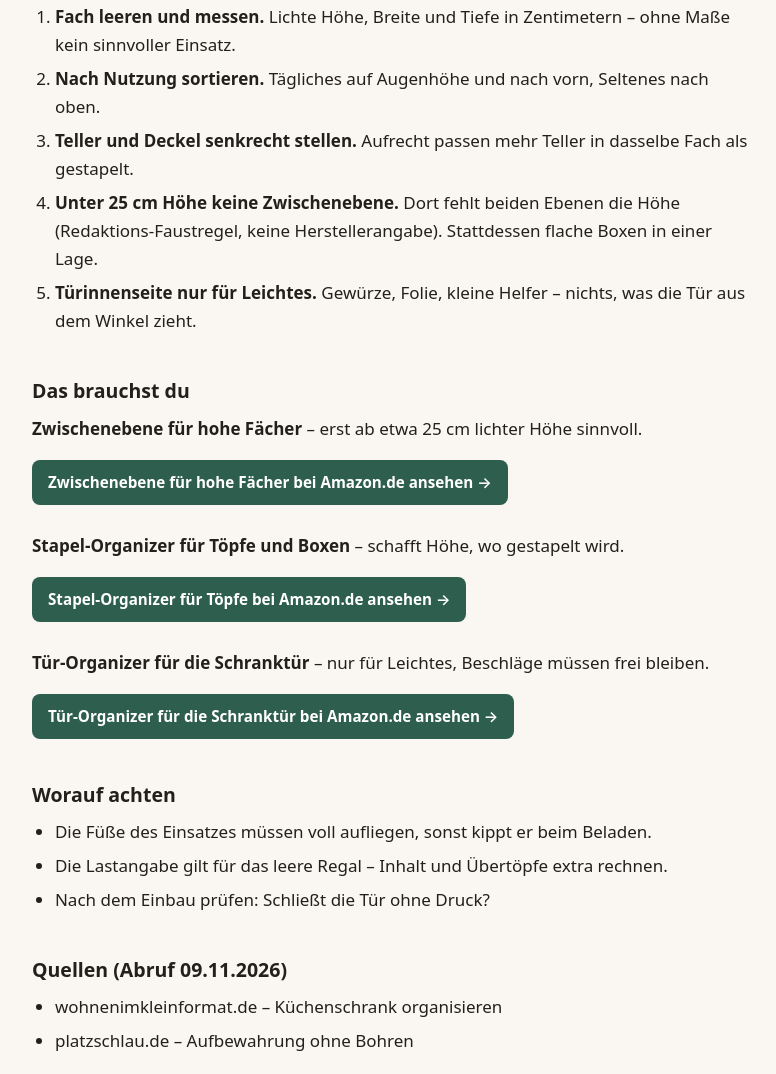
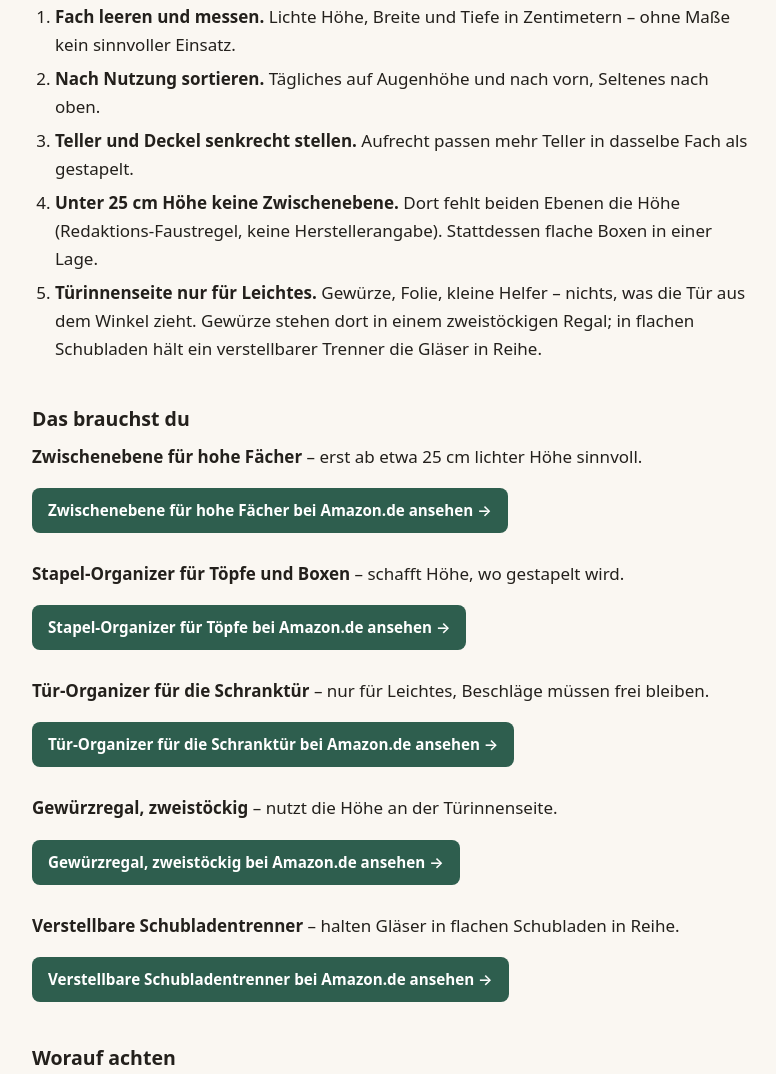
Before and after one commit to Nemotron2029/papaclever-website, a plain HTML site: page artikel/kuechenschrank.html in a window 1280 px wide. Shown: the part 548-1622 px from the top of the page, without its empty margins (248-1024 px from the left). Drawn offline with Linux system fonts and the light colour scheme.

Commit message:
D-115: Gewuerz-Absatz + P-006/P-007 in kuechenschrank, 30-36 cm kanonisch in kleiderschrank (QA M3/S1)

```diff
--- a/artikel/kuechenschrank.html
+++ b/artikel/kuechenschrank.html
@@ -50,7 +50,9 @@ passen mehr Teller in dasselbe Fach als gestapelt.</li>
 beiden Ebenen die Höhe (Redaktions-Faustregel, keine Herstellerangabe).
 Stattdessen flache Boxen in einer Lage.</li>
 <li><strong>Türinnenseite nur für Leichtes.</strong> Gewürze, Folie,
-kleine Helfer – nichts, was die Tür aus dem Winkel zieht.</li>
+kleine Helfer – nichts, was die Tür aus dem Winkel zieht. Gewürze stehen
+dort in einem zweistöckigen Regal; in flachen Schubladen hält ein
+verstellbarer Trenner die Gläser in Reihe.</li>
 </ol>
 <h2>Das brauchst du</h2>
 <p><strong>Zwischenebene für hohe Fächer</strong> – erst ab etwa 25 cm
@@ -62,6 +64,12 @@ wo gestapelt wird.</p>
 <p><strong>Tür-Organizer für die Schranktür</strong> – nur für Leichtes,
 Beschläge müssen frei bleiben.</p>
 <p class="buy"><a class="buy-link" href="https://www.amazon.de/s?k=t%C3%BCr+organizer+k%C3%BCchenschrank+haken&amp;tag=papaclever-21" target="_blank" rel="sponsored nofollow noopener">Tür-Organizer für die Schranktür bei Amazon.de ansehen &#8594;</a></p>
+<p><strong>Gewürzregal, zweistöckig</strong> – nutzt die Höhe an der
+Türinnenseite.</p>
+<p class="buy"><a class="buy-link" href="https://www.amazon.de/s?k=gew%C3%BCrzregal+zweist%C3%B6ckig+gew%C3%BCrzgl%C3%A4ser&amp;tag=papaclever-21" target="_blank" rel="sponsored nofollow noopener">Gewürzregal, zweistöckig bei Amazon.de ansehen &#8594;</a></p>
+<p><strong>Verstellbare Schubladentrenner</strong> – halten Gläser in
+flachen Schubladen in Reihe.</p>
+<p class="buy"><a class="buy-link" href="https://www.amazon.de/dp/B08KHGF8D1?tag=papaclever-21" target="_blank" rel="sponsored nofollow noopener">Verstellbare Schubladentrenner bei Amazon.de ansehen &#8594;</a></p>
 <h2>Worauf achten</h2>
 <ul>
 <li>Die Füße des Einsatzes müssen voll aufliegen, sonst kippt er beim
```
Also changed, not shown: artikel/kleiderschrank.html (+2 -1 lines), index.html (+2 -2 lines).
